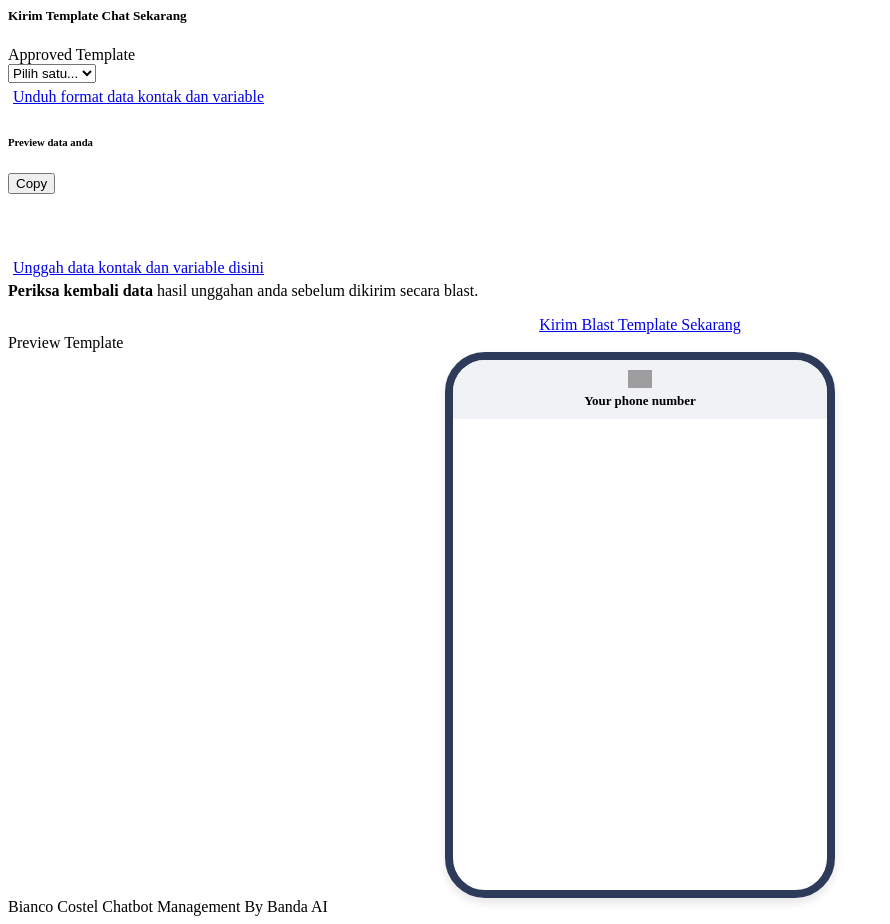
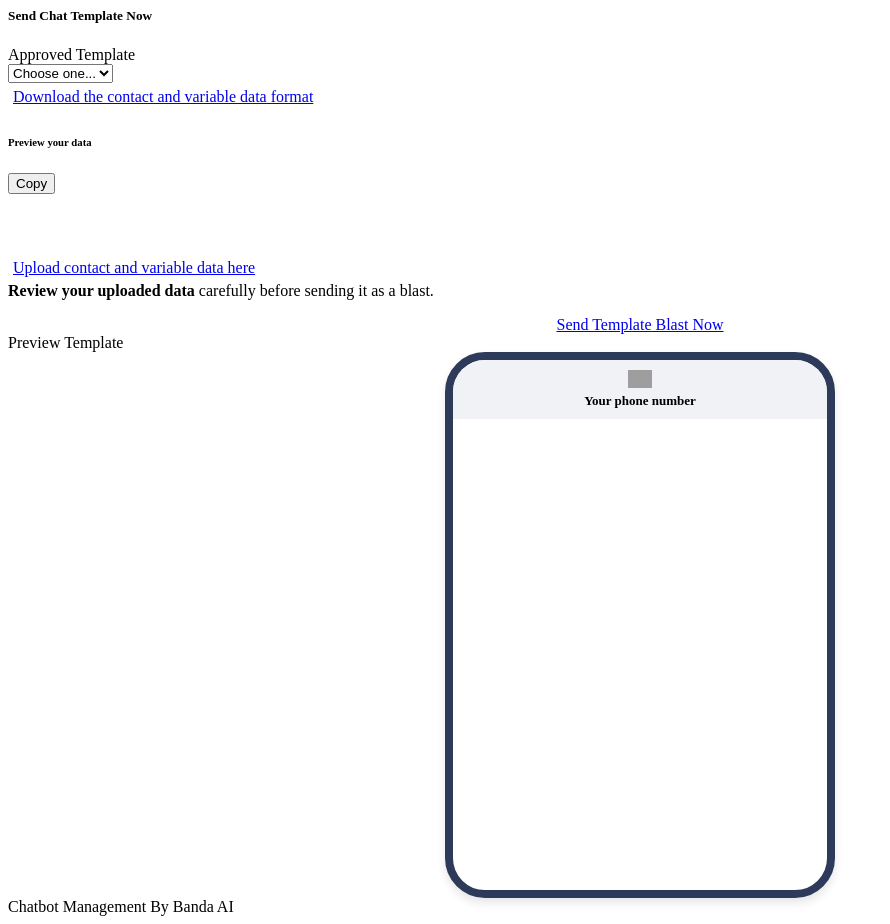
Before and after one commit to putuekasuryawan/bigpt_proj_chatbotapp, a Django app: template templates/chatbotapp/modalkirimtemplate.html in a window 1280 px wide. Shown: the whole page, without its empty margins (0-890 px from the left). Run offline with Django 3.2, Linux system fonts and the light colour scheme; the template is opened without the code that fills it, so the values that code supplies are empty; grey boxes are pictures that could not be loaded.

Commit message:
Update modalkirimtemplate.html

```diff
--- a/templates/chatbotapp/modalkirimtemplate.html
+++ b/templates/chatbotapp/modalkirimtemplate.html
@@ -2,7 +2,7 @@
     <div class="modal-dialog modal-lg" role="document">
         <div class="modal-content">
             <div class="modal-header">
-                <h5 class="modal-title">Kirim Template Chat Sekarang</h5>
+                <h5 class="modal-title">Send Chat Template Now</h5>
                 <a href="#" id="modalclosetemplatewizard" class="close" data-dismiss="modal" aria-label="Close" title="batalkan proses dan kembali">
                     <em class="icon ni ni-cross"></em>
                 </a>
@@ -14,30 +14,30 @@
                             <span class="preview-title overline-title">Approved Template</span>
                             <div class="form-control-wrap">
                                 <select class="custom-select" id="outlined-select-template">
-                                    <option value="">Pilih satu...</option>
+                                    <option value="">Choose one...</option>
                                 </select>
                             </div>
                         </div>
                         <div class="code-block" style="padding:5px;">
-                            <a href="#" id="download-template-btn" class="btn btn-dim btn-primary"><span>Unduh format data kontak dan variable  <em class="icon ni ni-download"></em></span></a>
+                            <a href="#" id="download-template-btn" class="btn btn-dim btn-primary"><span>Download the contact and variable data format  <em class="icon ni ni-download"></em></span></a>
                         </div>
                         <div class="code-block">
-                            <h6 class="overline-title title">Preview data anda</h6>
+                            <h6 class="overline-title title">Preview your data</h6>
                             <button class="btn btn-sm clipboard-init" title="Copy to clipboard" data-clipboard-target="#code-blok-template" data-clip-success="Copied" data-clip-text="Copy"><span class="clipboard-text">Copy</span></button>
                             <pre class="prettyprint lang-html" style="line-height:17px; max-height:190px;" id="code-blok-template">
 
                             </pre>
                         </div>
                         <div class="code-block" style="padding:5px;">
-                            <a href="#" id="upload-template-btn" class="btn btn-dim btn-primary"><span>Unggah data kontak dan variable disini  <em class="icon ni ni-upload"></em></span></a>
+                            <a href="#" id="upload-template-btn" class="btn btn-dim btn-primary"><span>Upload contact and variable data here  <em class="icon ni ni-upload"></em></span></a>
                             <input type="file" id="file-input-upload" style="display: none;" accept=".xlsx" />
                         </div>
                         <div class="alert alert-icon alert-primary" role="alert" style="margin-bottom:1rem;">
                             <em class="icon ni ni-alert-circle"></em>
-                            <strong>Periksa kembali data</strong> hasil unggahan anda sebelum dikirim secara blast.
+                            <strong>Review your uploaded data</strong> carefully before sending it as a blast.
                         </div>
                         <div style="display: flex; justify-content: center;">
-                            <a href="#" id="kirim-template-blast-btn" class="btn btn-dim btn-outline-success"><span>Kirim Blast Template Sekarang <em class="icon ni ni-send"></em></span></a>
+                            <a href="#" id="kirim-template-blast-btn" class="btn btn-dim btn-outline-success"><span>Send Template Blast Now <em class="icon ni ni-send"></em></span></a>
                         </div>
                     </div>
                     <div class="col">
@@ -59,7 +59,7 @@
                 </div>
             </div>
             <div class="modal-footer bg-light">
-                <span class="sub-text">Bianco Costel Chatbot Management By Banda AI</span>
+                <span class="sub-text">Chatbot Management By Banda AI</span>
             </div>
         </div>
     </div>
```
